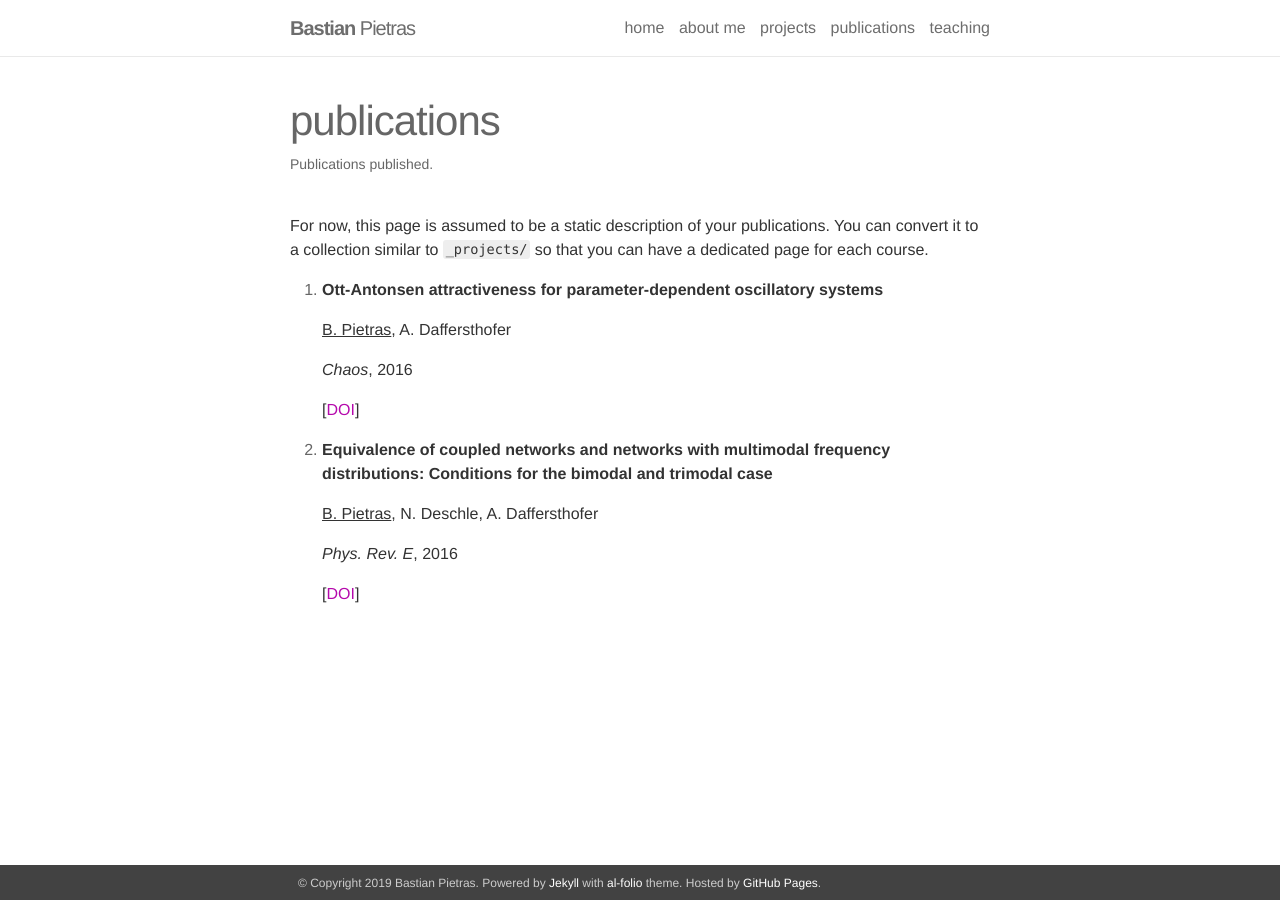
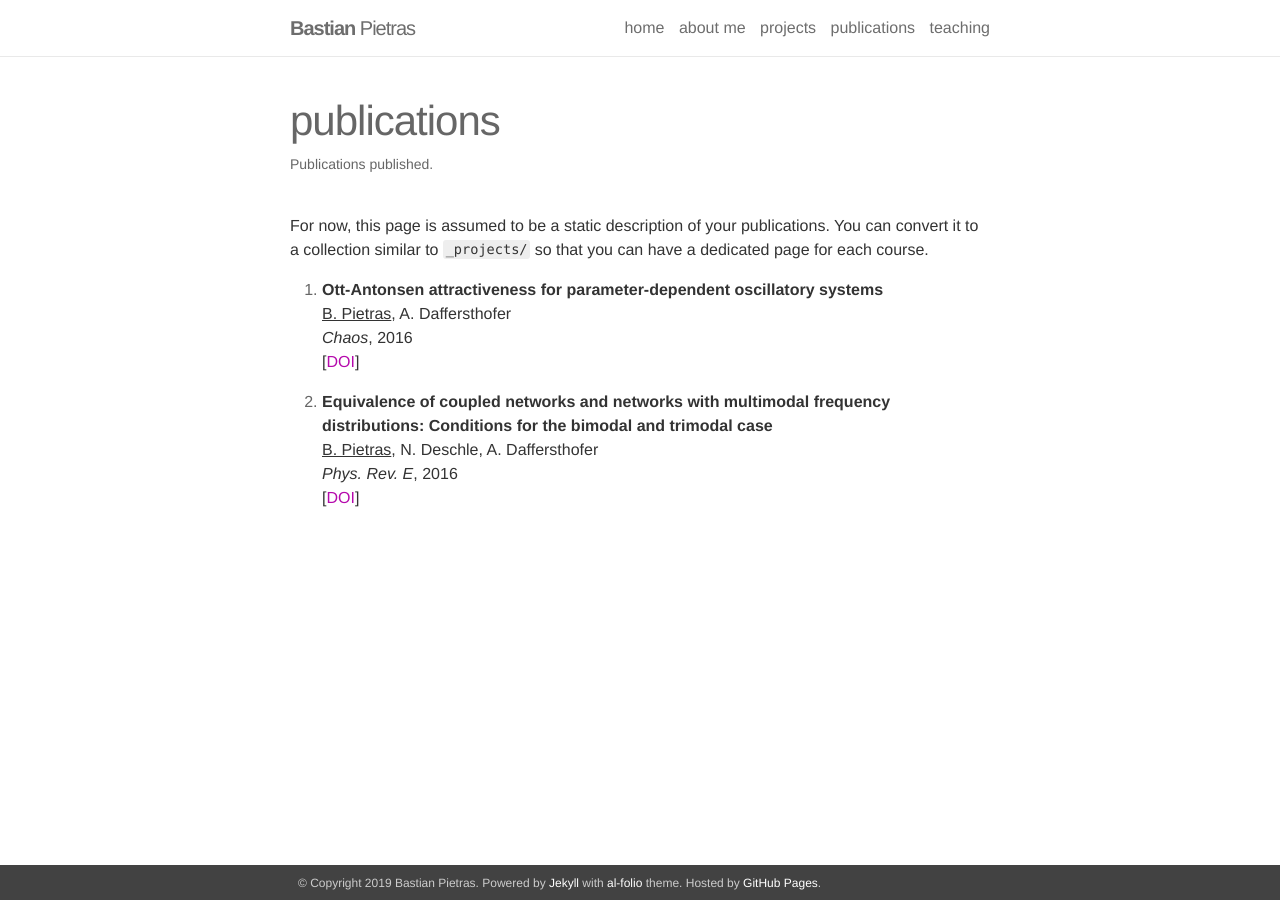
Before and after one commit to BastianPietras/bastianpietras.github.io, a Jekyll site: the page built from _pages/publications.md, in a window 1280 px wide. Built offline with Jekyll 4.4.1, drawn with Linux system fonts in a browser that asks for light colours.

```diff
--- a/_pages/publications.md
+++ b/_pages/publications.md
@@ -7,20 +7,14 @@ description: Publications published.
 
 For now, this page is assumed to be a static description of your publications. You can convert it to a collection similar to `_projects/` so that you can have a dedicated page for each course.
 
-2. **Ott-Antonsen attractiveness for parameter-dependent oscillatory systems**
-
-   <ins>B. Pietras</ins>, A. Daffersthofer
-
-   _Chaos_, 2016
-
+2. **Ott-Antonsen attractiveness for parameter-dependent oscillatory systems**\
+   <ins>B. Pietras</ins>, A. Daffersthofer\
+   _Chaos_, 2016\
    [[DOI](https://aip.scitation.org/doi/10.1063/1.4963371)]
 
-1. **Equivalence of coupled networks and networks with multimodal frequency distributions: Conditions for the bimodal and trimodal case**
-
-    <ins>B. Pietras</ins>, N. Deschle, A. Daffersthofer
-
-    _Phys. Rev. E_, 2016
-
+1. **Equivalence of coupled networks and networks with multimodal frequency distributions: Conditions for the bimodal and trimodal case**\
+    <ins>B. Pietras</ins>, N. Deschle, A. Daffersthofer\
+    _Phys. Rev. E_, 2016\
     [[DOI](https://aip.scitation.org/doi/10.1063/1.4963371)]
 
 {: reversed="reversed"}
```
